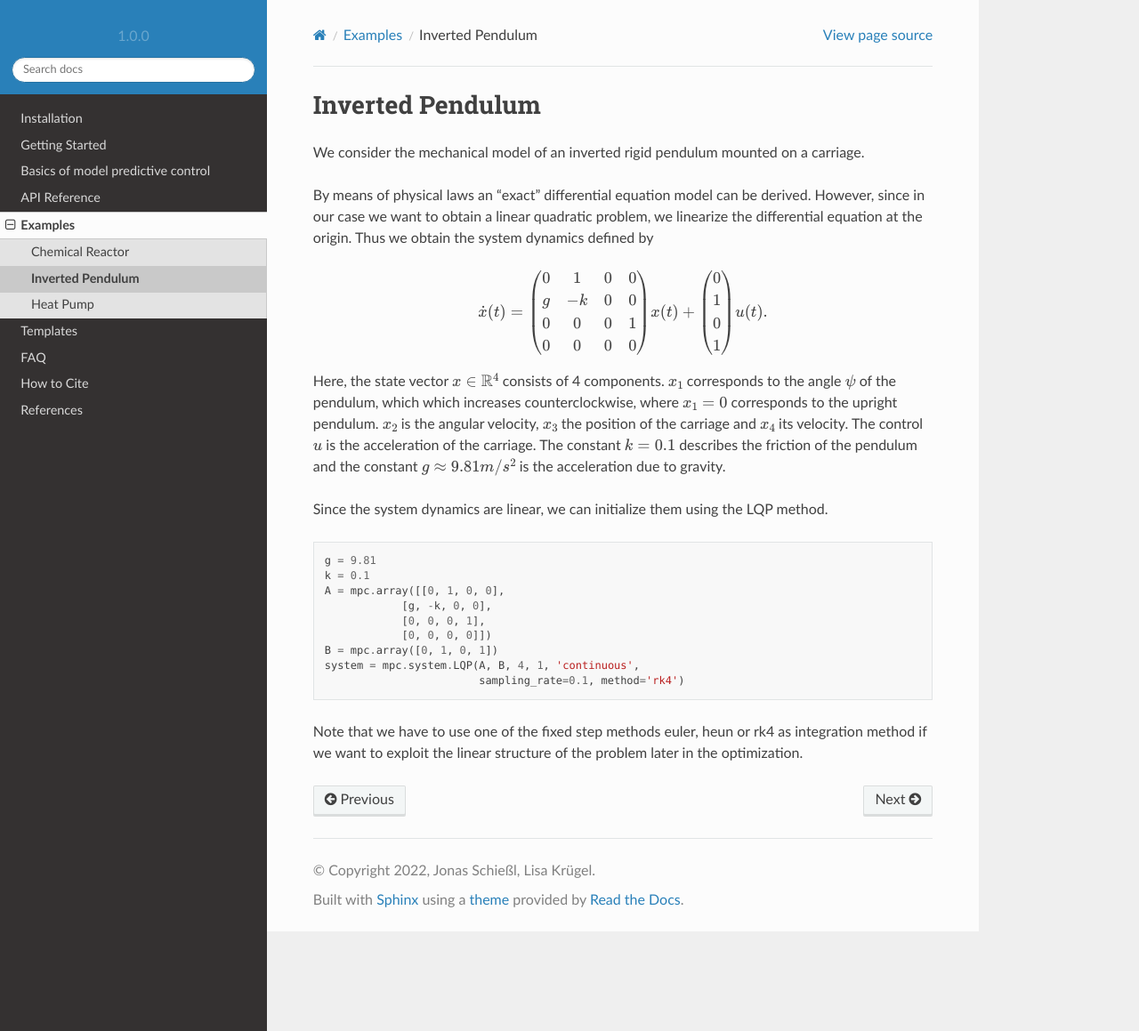
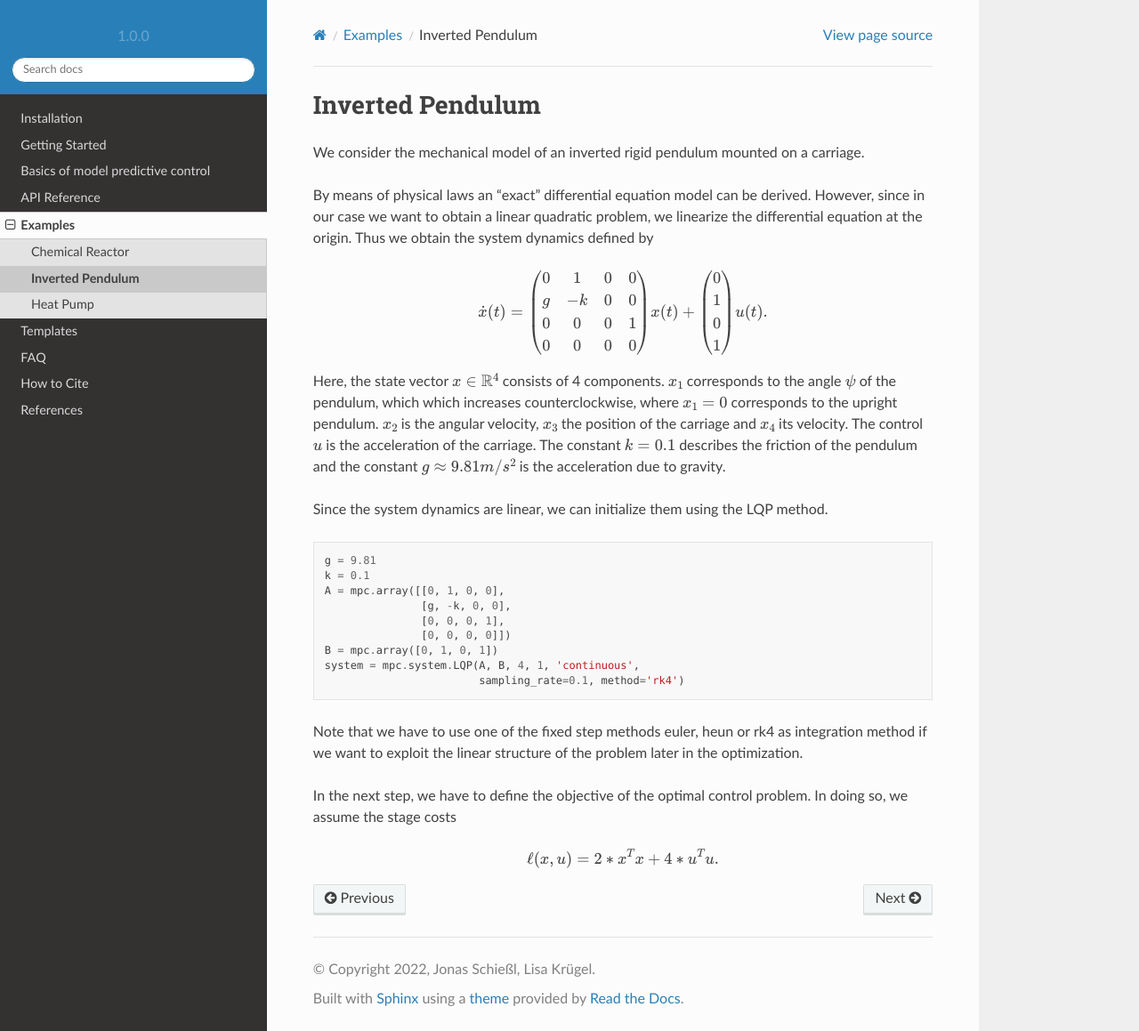
Before and after one commit to nMPyC/nmpyc, a Sphinx documentation site: the page built from docs/source/example/pendel.rst, in a window 1280 px wide and 1159 px high. Shown: the whole window at 89% size. Built offline with Sphinx 7.4.7 and the Read the Docs theme 2.0.0, drawn with Linux system fonts in a browser that asks for light colours.

Commit message:
Update pendel.rst

```diff
--- a/docs/source/example/pendel.rst
+++ b/docs/source/example/pendel.rst
@@ -33,11 +33,18 @@ Since the system dynamics are linear, we can initialize them using the LQP metho
    g = 9.81
    k = 0.1
    A = mpc.array([[0, 1, 0, 0],
-               [g, -k, 0, 0],
-               [0, 0, 0, 1],
-               [0, 0, 0, 0]])
+                  [g, -k, 0, 0],
+                  [0, 0, 0, 1],
+                  [0, 0, 0, 0]])
    B = mpc.array([0, 1, 0, 1])
    system = mpc.system.LQP(A, B, 4, 1, 'continuous',
                            sampling_rate=0.1, method='rk4')
 
 Note that we have to use one of the fixed step methods euler, heun or rk4 as integration method if we want to exploit the linear structure of the problem later in the optimization.
+
+In the next step, we have to define the objective of the optimal control problem.
+In doing so, we assume the stage costs
+
+.. math::
+
+   \ell(x,u) = 2*x^Tx + 4*u^Tu.
```
